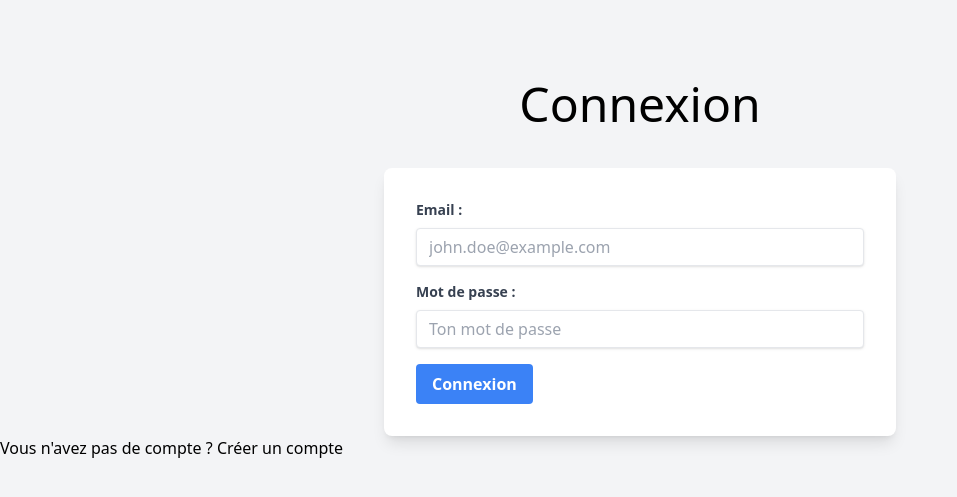
After one commit to Drixares/securiser-web, a PHP site: page /login.php in a window 1280 px wide. The commit adds this page. Shown: the top 497 px of the page, without its empty margins (0-957 px from the left). Run offline with PHP 8.4, Linux system fonts and the light colour scheme; some libraries are stand-ins or nearby versions.

Commit message:
feat: add register system & login system

```diff
--- /dev/null
+++ b/get_header.php
@@ -0,0 +1,8 @@
+<!DOCTYPE html>
+<html lang="en">
+<head>
+    <meta charset="UTF-8">
+    <meta name="viewport" content="width=device-width, initial-scale=1.0">
+    <script src="https://cdn.tailwindcss.com"></script>
+    <title>Document</title>
+</head>
--- /dev/null
+++ b/login.php
@@ -0,0 +1,34 @@
+<?php
+session_start();
+
+if (!isset($_SESSION['csrf_user_login']) || empty($_SESSION['csrf_user_login'])) {
+    $_SESSION['csrf_user_login'] = bin2hex(random_bytes(32));
+}
+
+require_once 'get_header.php';
+?>
+
+<body class="bg-gray-100">
+<h1 class="text-5xl text-center mt-20">Connexion</h1>
+<form action="traitement.php" method="POST" class="max-w-lg mx-auto mt-10 bg-white p-8 rounded-lg shadow-lg">
+    <div class="mb-4">
+        <label for="email" class="block text-gray-700 text-sm font-bold mb-2">Email :</label>
+        <input type="email" name="email" id="email" placeholder="john.doe@example.com" required
+               class="shadow appearance-none border rounded w-full py-2 px-3 text-gray-700 leading-tight focus:outline-none focus:shadow-outline">
+    </div>
+    <div class="mb-4">
+        <label for="password" class="block text-gray-700 text-sm font-bold mb-2">Mot de passe :</label>
+        <input type="password" name="password" id="password" placeholder="Ton mot de passe" required
+               class="shadow appearance-none border rounded w-full py-2 px-3 text-gray-700 leading-tight focus:outline-none focus:shadow-outline">
+    </div>
+    <div class="flex items-center justify-between">
+        <input type="submit" value="Connexion" name="connexion"
+               class="bg-blue-500 hover:bg-blue-700 text-white font-bold py-2 px-4 rounded focus:outline-none focus:shadow-outline">
+    </div>
+
+    <input type="hidden" name="login" value="2">
+    <input type="hidden" name="token" value="<?= $_SESSION["csrf_user_login"]; ?>">
+</form>
+<p>Vous n'avez pas de compte ? <a href="register.php">Créer un compte</a></p>
+</body>
+</html>
```
Also changed, not shown: index.php (+13 -13 lines), traitement.php (+40 -36 lines), dashboard.php (added), 1 other file.
